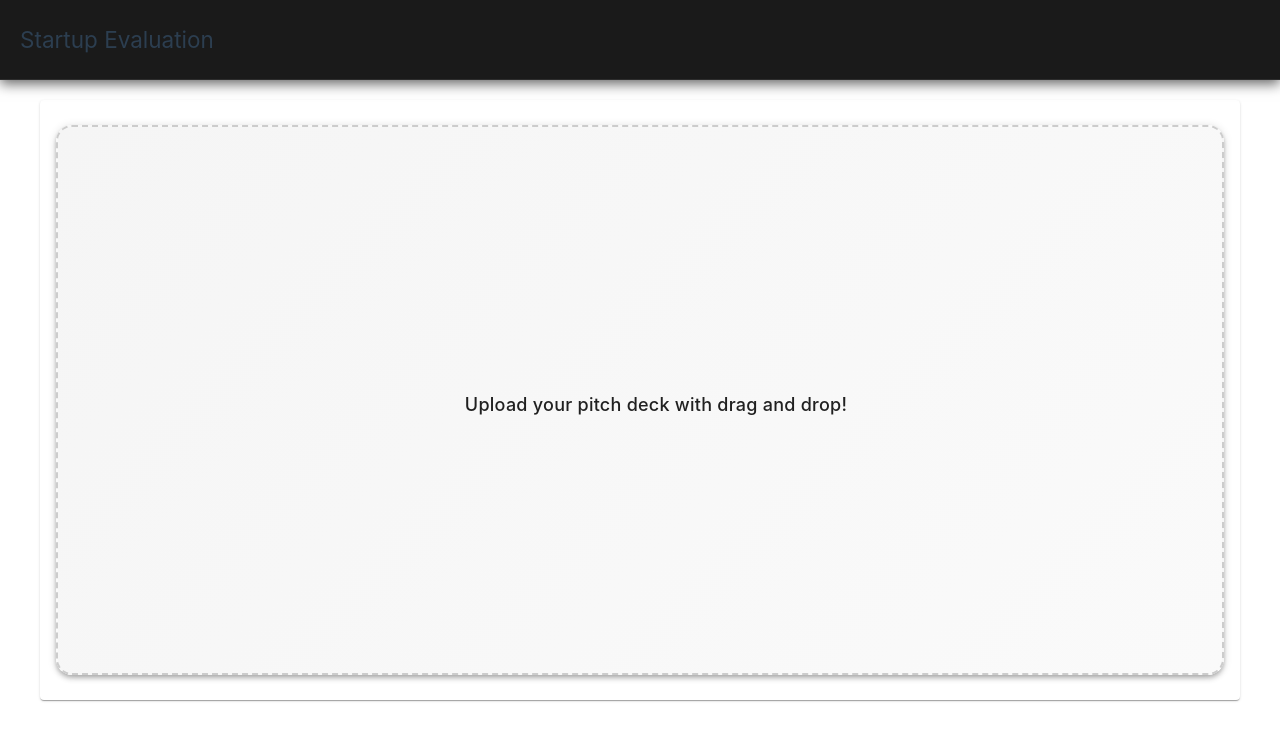
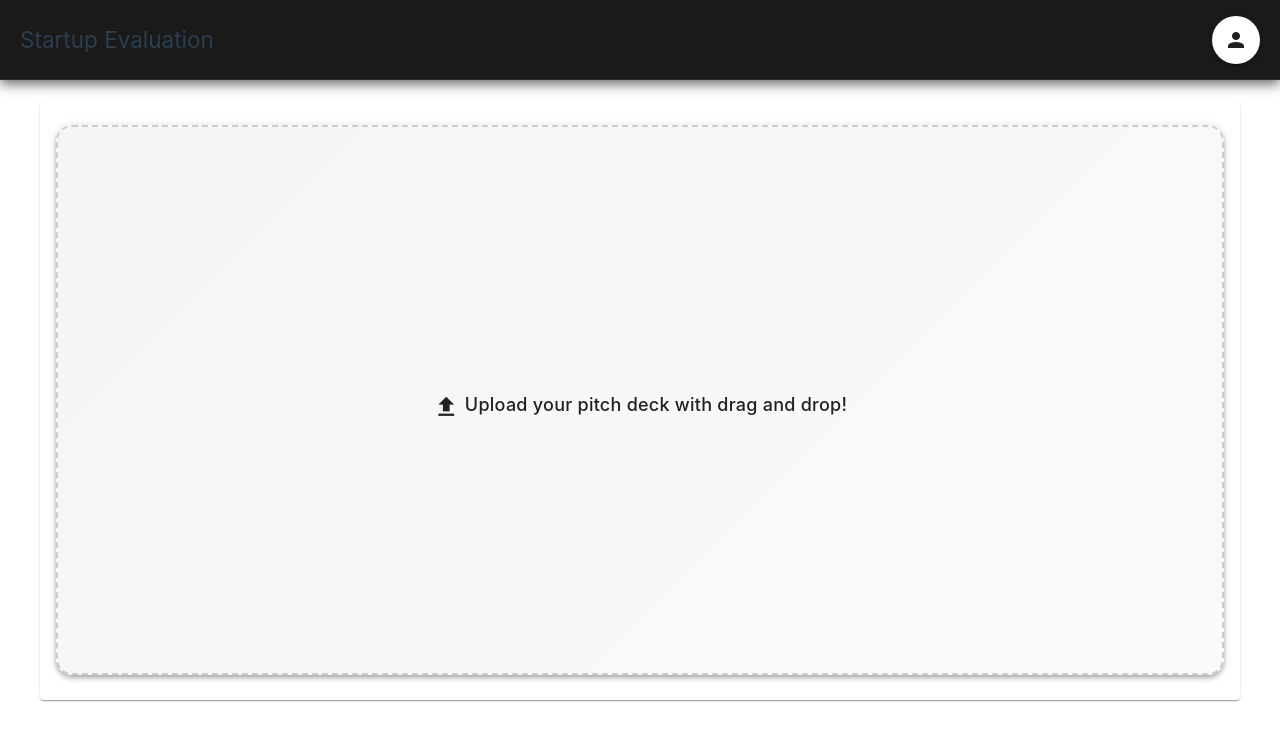
Before and after one commit to alex1431999/QHack-Frontend, a Vue app: page / in a window 1280 px wide. Shown: the top 740 px of the page. Built offline with nearby package versions, Linux system fonts and the light colour scheme.

Commit message:
feat: add user button

```diff
--- a/index.html
+++ b/index.html
@@ -4,8 +4,7 @@
     <meta charset="UTF-8">
     <link rel="icon" href="/favicon.ico">
     <meta name="viewport" content="width=device-width, initial-scale=1.0">
-    <link href="https://fonts.googleapis.com/css?family=Material+Icons" rel="stylesheet">
-    <title>Startup Evaluation</title>
+    <link href="https://cdn.jsdelivr.net/npm/@mdi/font@5.x/css/materialdesignicons.min.css" rel="stylesheet">    <title>Startup Evaluation</title>
   </head>
   <body>
     <div id="app"></div>
--- a/src/components/Header.vue
+++ b/src/components/Header.vue
@@ -1,6 +1,7 @@
 <template>
-  <header class="site-header">
+  <header class="site-header d-flex justify-space-between align-center">
     <h2>Startup Evaluation</h2>
+    <v-btn icon="mdi-account"></v-btn>
   </header>
 </template>
 
--- a/src/main.ts
+++ b/src/main.ts
@@ -7,10 +7,18 @@ import router from './router'
 import {createVuetify} from "vuetify/framework";
 import * as components from "vuetify/components";
 import * as directives from "vuetify/directives";
+import { aliases, mdi } from 'vuetify/iconsets/mdi'
 
 const vuetify = createVuetify({
   components,
   directives,
+  icons: {
+    defaultSet: 'mdi',
+    aliases,
+    sets: {
+      mdi,
+    }
+  }
 })
 
 
```
